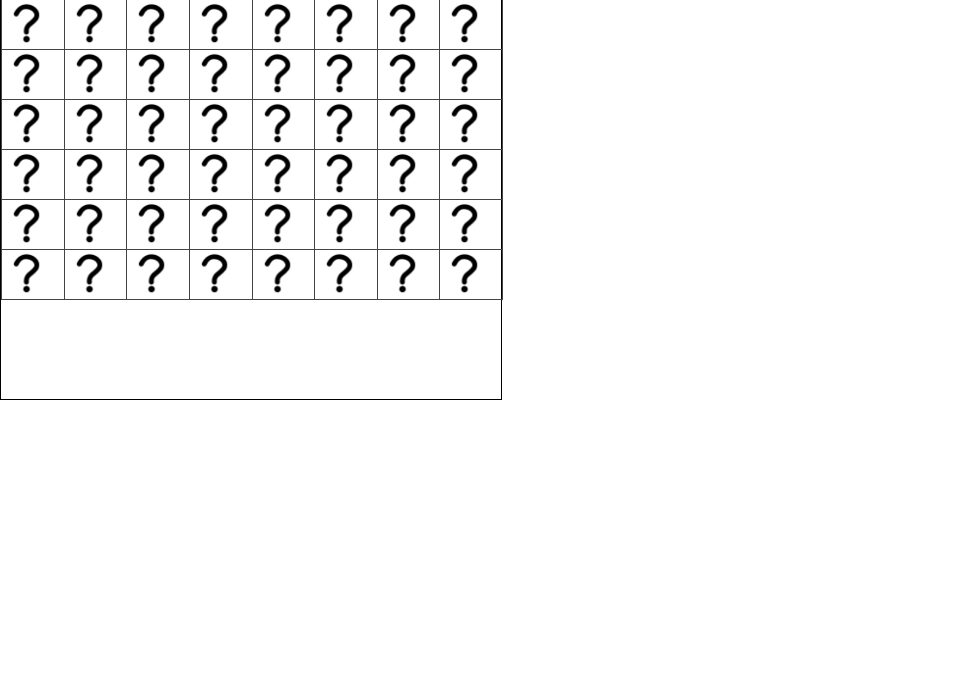
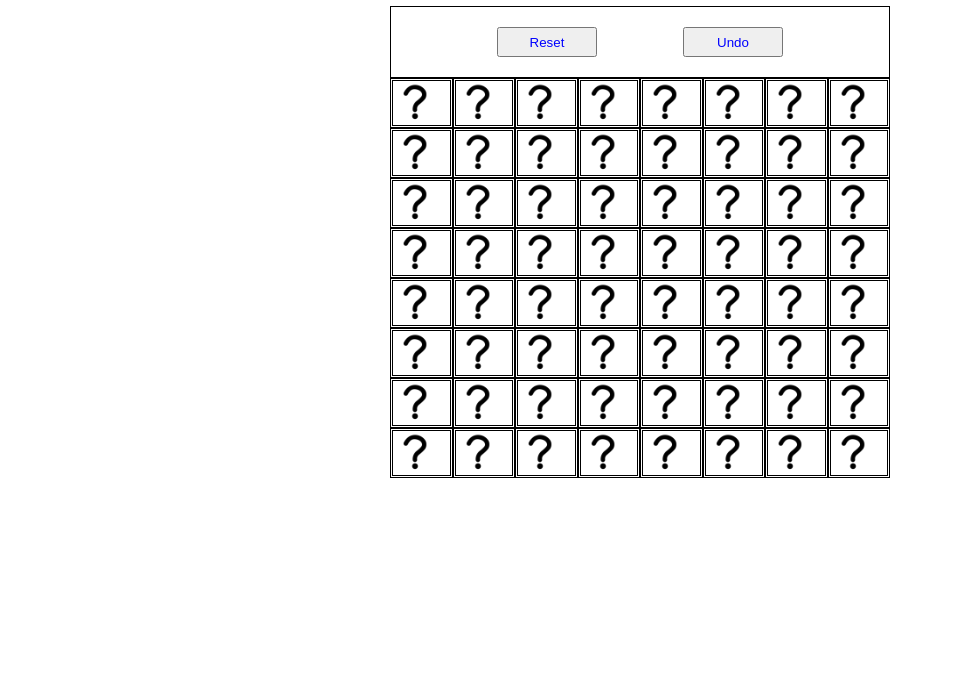
Before and after one commit to Anne-india/sample-project, a React app: page / in a window 1280 px wide. Shown: the part 102-800 px from the top of the page, without its empty margins (0-953 px from the left). Built offline with nearby package versions, Linux system fonts and the light colour scheme.

Commit message:
UI and functionality enhancement

```diff
--- a/config/webpack.dev.js
+++ b/config/webpack.dev.js
@@ -38,10 +38,5 @@ module.exports = {
         use: ["file-loader"]
       }
     ]
-  },
-  resolve: {
-    alias: {
-      'react-dom': '@hot-loader/react-dom'
-    }
   }
 };
--- a/src/Diamondsweeper.js
+++ b/src/Diamondsweeper.js
@@ -1,7 +1,6 @@
 import React, { Component } from "react";
 import Board from "./component/Board";
-
-import "./styles/Board.scss";
+import Boardhead from './component/Boardhead';
 
 class Diamondsweeper extends Component {
   constructor(props) {
@@ -15,7 +14,9 @@ class Diamondsweeper extends Component {
       diamondFound: 0,
       status: "running",
       score: 0
-    };
+    }
+    this.baseState = this.state
+
   }
 
   //total score is
@@ -57,15 +58,23 @@ class Diamondsweeper extends Component {
       }
     );
   };
+  //reset game
+  reset = () => {
+    this.setState(this.baseState)
+  };
 
   render() {
+    console.log(this.state);
     return (
       <div className="diamondSweeper">
+        <h1>Let's Play!!!</h1>
+        <Boardhead reset={this.reset}/>
         <Board
           status={this.state.status}
           rows={this.state.rows}
           cols={this.state.cols}
           diamonds={this.state.diamonds}
+          openCells={this.state.openCells}
           calcReavealedDiamonds={this.calcReavealedDiamonds}
           calcScore={this.calcScore}
         />
--- a/src/component/Board.js
+++ b/src/component/Board.js
@@ -6,9 +6,19 @@ export default class Board extends Component {
     super(props);
     //initialize state
     this.state = {
-      board: this.createBoard(props)
+      rows: this.createBoard(props)
     };
   }
+
+  //render child component on update of parent state
+  componentWillReceiveProps(nextProps) {
+    if (this.props.openCells > nextProps.openCells) {
+      this.setState({
+        rows: this.createBoard(nextProps)
+      });
+    }
+  }
+
   //create rows*cols board
   createBoard = props => {
     let board = [];
@@ -20,9 +30,9 @@ export default class Board extends Component {
         board[i].push({
           x: j,
           y: i,
-          count: 0,
           isOpen: false,
-          hasDiamond: false
+          hasDiamond: false,
+          hasNearbyDiamond: false
         });
       }
     }
@@ -37,7 +47,7 @@ export default class Board extends Component {
       }
       diamondCell.hasDiamond = true;
     }
-    return board;
+      return board;
   };
 
   //click event to show a cell content
@@ -45,20 +55,41 @@ export default class Board extends Component {
     if (this.props.status === "ended") {
       return;
     }
-    let board = this.state.board;
-    let current = board[cell.y][cell.x];
+    let rows = this.state.rows;
+    let current = rows[cell.y][cell.x];
     if (!current.isOpen) {
       current.isOpen = true;
-      this.setState({ board });
+      this.setState({ rows });
     }
-    if(current.hasDiamond){
+    if (current.hasDiamond) {
       this.props.calcReavealedDiamonds();
     }
     this.props.calcScore();
+    this.findDiamonds(cell, rows, current);
+  };
+
+  findDiamonds = (cell, rows, current) => {
+    // look for mines in a 1 cell block around the chosen cell
+    console.log('find diamonds');
+    for (let row = -1; row <= 1; row++) {
+      for (let col = -1; col <= 1; col++) {
+        if (cell.y + row >= 0 && cell.x + col >= 0) {
+          if (cell.y + row < rows.length && cell.x + col < rows[0].length) {
+            if (
+              rows[cell.y + row][cell.x + col].hasDiamond &&
+              !(row === 0 && col === 0)
+            ) {
+              current.hasNearbyDiamond = true;
+              this.setState({ rows });
+            }
+          }
+        }
+      }
+    }
   };
 
   render() {
-    let rows = this.state.board.map((row, index) => {
+    let rows = this.state.rows.map((row, index) => {
       return <Row row={row} open={this.open} key={index} />;
     });
     //return individual rows
--- a/src/component/Boardhead.js
+++ b/src/component/Boardhead.js
@@ -1,18 +1,12 @@
-import React, { Component } from 'react'
+import React from "react";
 
-export default class Boardhead extends Component {
-    constructor(props){
-        super(props);
-        this.state = {
+const Boardhead = props => {
+  return (
+    <div className="board-head">
+      <button className="btn reset" onClick={() => props.reset()}>Reset</button>
+      <button className="btn undo" onClick={() => console.log('Clicked undo')}>Undo</button>
+    </div>
+  );
+};
 
-        }
-
-    }
-  render() {
-    return (
-      <div>
-
-      </div>
-    )
-  }
-}
+export default Boardhead;
--- a/src/component/Cell.js
+++ b/src/component/Cell.js
@@ -1,25 +1,48 @@
-import React from "react";
+import React, { Component } from "react";
 
-const Cell = props => {
-  let renderCell = () => {
-    if (props.data.isOpen) {
-      if (props.data.hasDiamond) {
-        return <div className="cell open diamond" />; //show diamond image inside cell
-      } else {
-        return <div className="cell open" />;   //show default image inside cell
-      }
+export default class Cell extends Component {
+  constructor(props) {
+    super(props);
+    //initialize state
+    this.state = {
+      ...props.data
+    };
+  }
+
+  componentWillReceiveProps(nextProps) {
+    if (nextProps.data !== this.state) {
+      this.setState({
+        ...nextProps.data
+      });
+    }
+  }
+
+  renderCell = () => {
+    if (this.props.data.isOpen) {
+        return (
+          <div
+            className={this.props.data.hasDiamond === true ? 'cell open diamond' : 'cell open'}
+            onContextMenu={e => {
+              //disable right click
+              e.preventDefault();
+            }}
+          />
+        );
     } else {
       return (
-        <div className="cell unknown"
-        onContextMenu={e => {
-           //disable right click
+        <div
+          className="cell unknown"
+          onContextMenu={e => {
+            //disable right click
             e.preventDefault();
-        }}
-        onClick={() => props.open(props.data)} />
+          }}
+          onClick={() => this.props.open(this.props.data)}
+        />
       );
     }
   };
-  return renderCell();
-};
 
-export default Cell;
+  render() {
+    return this.renderCell();
+  }
+}
--- a/src/index.css
+++ b/src/index.css
@@ -4,9 +4,3 @@ body {
   -webkit-font-smoothing: antialiased;
   -moz-osx-font-smoothing: grayscale;
 }
-
-.diamondSweeper{
-  width: 500px;
-  height: 500px;
-  border: 1px solid #000;
-}
--- a/src/index.js
+++ b/src/index.js
@@ -3,4 +3,8 @@ import ReactDOM from 'react-dom';
 import './index.css';
 import Diamondsweeper from './Diamondsweeper';
 
+import "./styles/Board.scss";
+import "./styles/diamondsweeper.scss";
+import "./styles/Boardhead.scss";
+
 ReactDOM.render(<Diamondsweeper />, document.getElementById('root'));
--- a/src/styles/Board.scss
+++ b/src/styles/Board.scss
@@ -1,8 +1,6 @@
 .board {
     width: 500px;
     height: 400px;
-    border: 1px solid #444;
-    border-bottom: none;
     .row {
       display: flex;
       height: 50px;
@@ -11,14 +9,13 @@
         height: 50px;
       }
       .cell {
-        border-right: 1px solid #444;
+        border-style: double;
         width: 63px;
         display: flex;
         justify-content: center;
         align-items: center;
-        border-bottom: 1px solid #444;
+        cursor: pointer;
         &.open{
-          background-color: #d4d4d4;
           &.diamond{
             background: url(../images/diamond.png) no-repeat;
             background-size: contain;
@@ -34,9 +31,6 @@
         &:hover {
           background-color: #eeeeee;
         }
-        &:last-child {
-          border-right: none;
-        }
       }
     }
   }
--- /dev/null
+++ b/src/styles/Boardhead.scss
@@ -0,0 +1,11 @@
+.board-head {
+  display: flex;
+  justify-content: space-evenly;
+  padding: 20px;
+  border: 1px solid #000;
+  .btn{
+    width: 100px;
+    height: 30px;
+    color: #0000ff;
+  }
+}
--- /dev/null
+++ b/src/styles/diamondsweeper.scss
@@ -0,0 +1,9 @@
+.diamondSweeper {
+  width: 500px;
+  height: 500px;
+  margin: 50px auto;
+  h1 {
+    text-align: center;
+    color: #0000ff;
+  }
+}
```
Also changed, not shown: README.md, dist/index.html, 1 other file.
